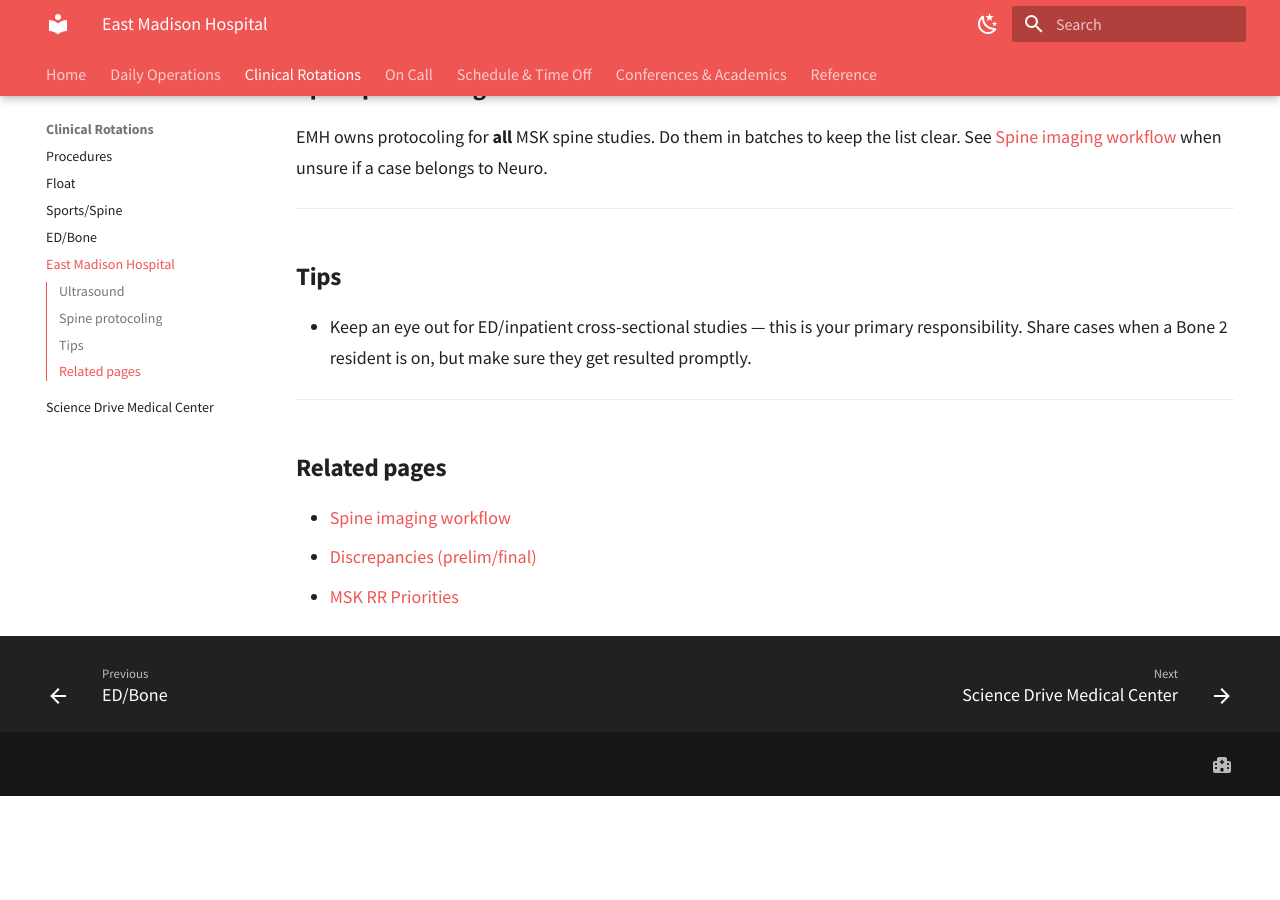
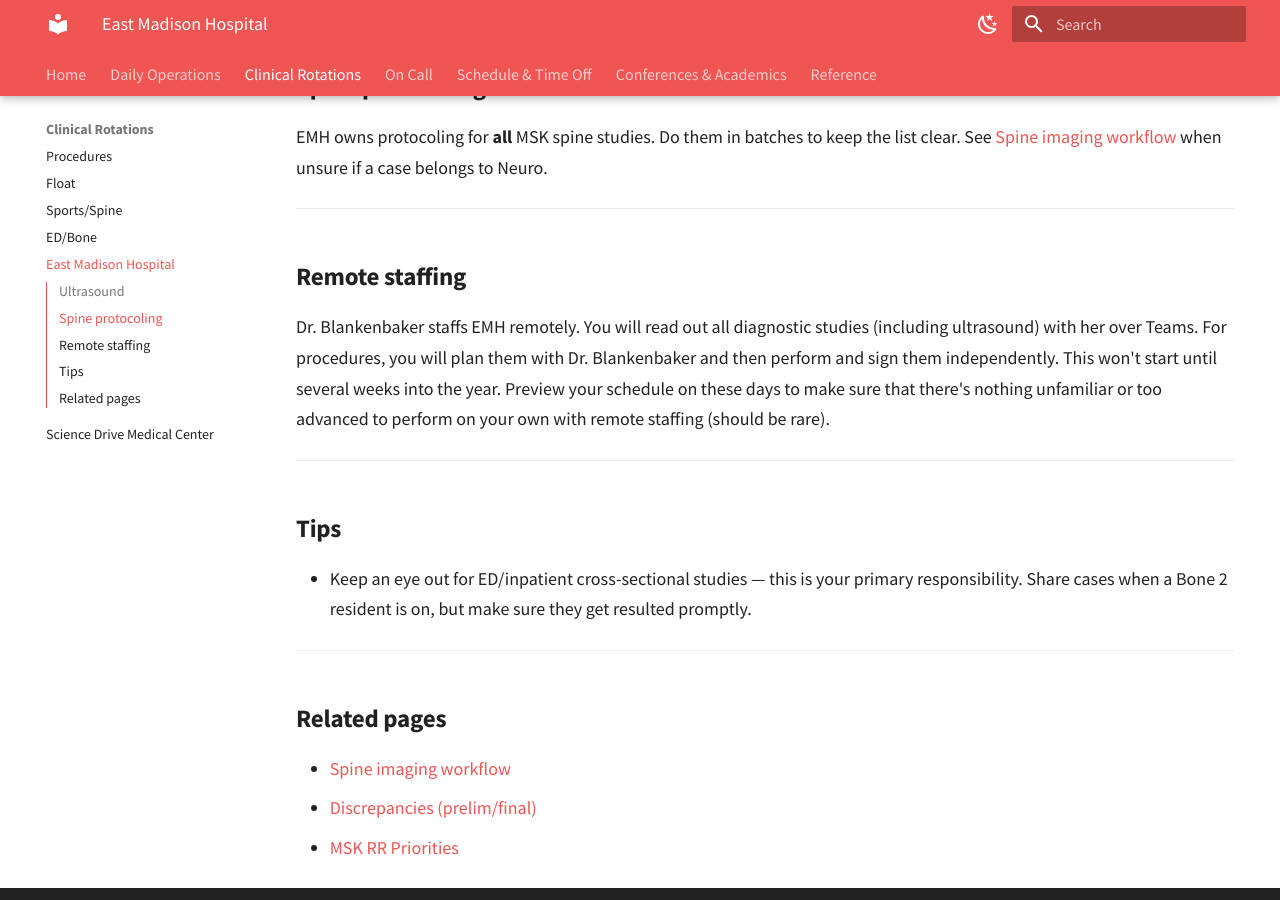
Before and after one commit to UW-MSK-Rads/msk-fellowship-manual, an MkDocs documentation site: the page built from docs/emh.md, in a window 1280 px wide and 900 px high, scrolled down 726 px. Built offline with MkDocs 1.6.1 and Material for MkDocs 9.7.7, drawn with Linux system fonts in a browser that asks for light colours; before the commit the page ends 1522 px from its top, so only the background shows below that.

Commit message:
Add Remote staffing section to East Madison Hospital page
Co-Authored-By: Claude Opus 4.8 <noreply@anthropic.com>

```diff
--- a/docs/emh.md
+++ b/docs/emh.md
@@ -23,6 +23,12 @@ EMH owns protocoling for **all** MSK spine studies. Do them in batches to keep t
 
 ---
 
+## Remote staffing
+
+Dr. Blankenbaker staffs EMH remotely. You will read out all diagnostic studies (including ultrasound) with her over Teams. For procedures, you will plan them with Dr. Blankenbaker and then perform and sign them independently. This won't start until several weeks into the year. Preview your schedule on these days to make sure that there's nothing unfamiliar or too advanced to perform on your own with remote staffing (should be rare).
+
+---
+
 ## Tips
 
 - Keep an eye out for ED/inpatient cross-sectional studies — this is your primary responsibility. Share cases when a Bone 2 resident is on, but make sure they get resulted promptly.
```
